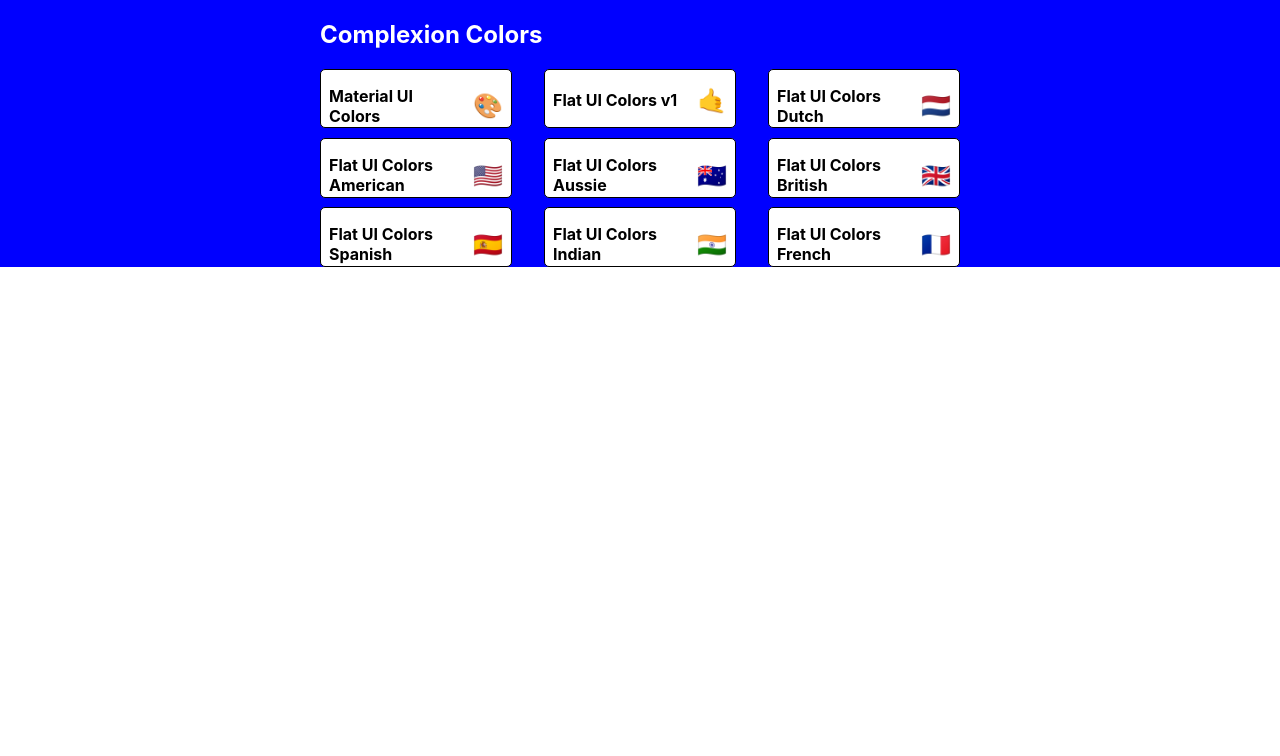
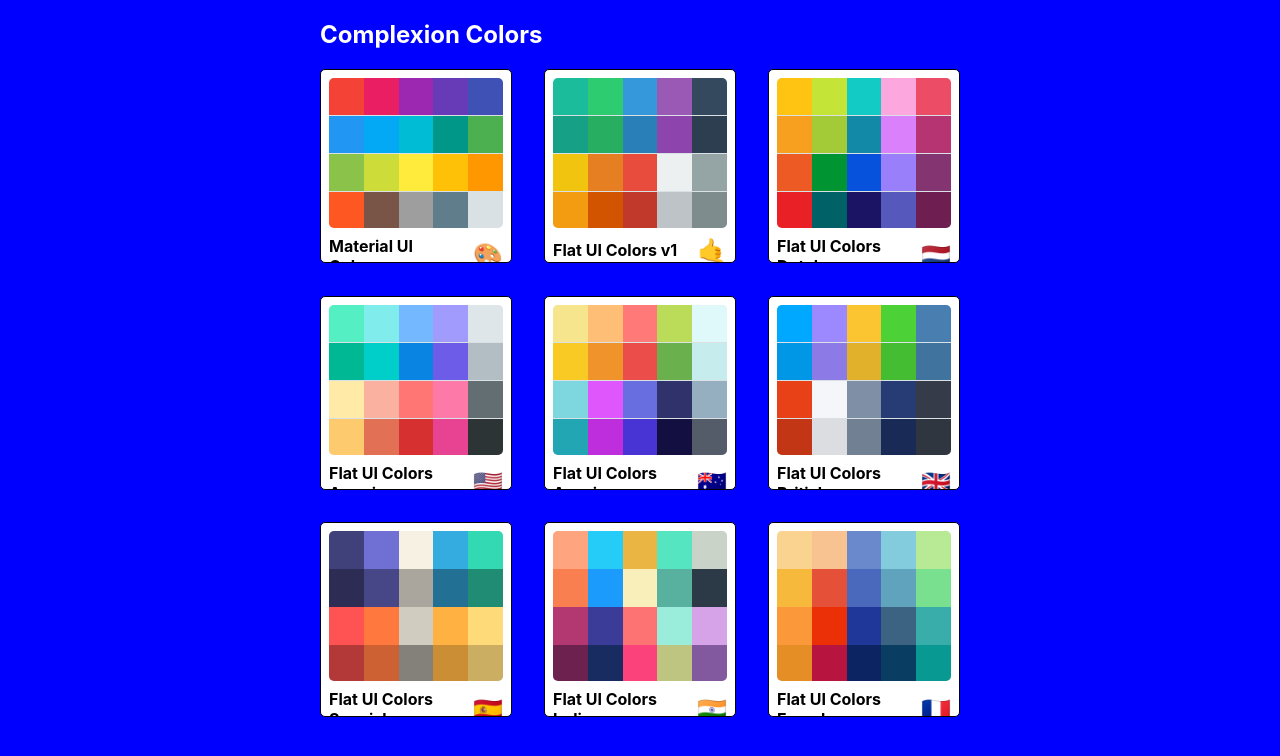
Before and after one commit to carlomunguia/complexion, a React (Create React App) app in the folder complexion/: page / in a window 1280 px wide. Shown: the top 756 px of the page. Built offline with nearby package versions, Linux system fonts and the light colour scheme.

Commit message:
Complexion 11
updated styling MiniPalette component & bringing all color boxes into each palette box correctly

```diff
--- a/complexion/src/MiniPalette.js
+++ b/complexion/src/MiniPalette.js
@@ -1,43 +1,63 @@
-import React from "react";
-import { withStyles } from "@material-ui/styles";
+import React from 'react';
+import { withStyles } from '@material-ui/styles';
 
 const styles = {
   root: {
-    backgroundColor: "white",
-    border: "1px solid black",
-    borderRadius: "5px",
-    padding: "0.5rem",
-    position: "relative",
-    overflow: "hidden",
-    "&:hover": {
-      cursor: "pointer",
+    backgroundColor: 'white',
+    border: '1px solid black',
+    borderRadius: '5px',
+    padding: '0.5rem',
+    position: 'relative',
+    overflow: 'hidden',
+    '&:hover': {
+      cursor: 'pointer',
     },
   },
   colors: {
-    backgroundColor: "grey",
+    backgroundColor: '#dae1e4',
+    height: '150px',
+    width: '100%',
+    borderRadius: '5px',
+    overflow: 'hidden',
   },
   title: {
-    display: "flex",
-    justifyContent: "space-between",
-    alignItems: "center",
-    margin: "0",
-    color: "black",
-    paddingTop: "0.5rem",
-    fontSize: "1rem",
-    position: "relative",
+    display: 'flex',
+    justifyContent: 'space-between',
+    alignItems: 'center',
+    margin: '0',
+    color: 'black',
+    paddingTop: '0.5rem',
+    fontSize: '1rem',
+    position: 'relative',
   },
   emoji: {
-    marginLeft: "0.5rem",
-    fontSize: "1.5rem",
+    marginLeft: '0.5rem',
+    fontSize: '1.5rem',
+  },
+  miniColor: {
+    height: '25%',
+    width: '20%',
+    display: 'inline-block',
+    margin: '0 auto',
+    position: 'relative',
+    marginBottom: '-3.5px',
   },
 };
 
 function MiniPalette(props) {
-  const { classes, paletteName, emoji } = props;
+  const { classes, paletteName, emoji, colors } = props;
+  const miniColorBoxes = colors.map((color) => (
+    <div
+      className={classes.miniColor}
+      style={{ backgroundColor: color.color }}
+      key={color.name}
+    />
+  ));
+
   console.log(classes);
   return (
     <div className={classes.root}>
-      <div className={classes.colors} />
+      <div className={classes.colors}>{miniColorBoxes}</div>
       <h5 className={classes.title}>
         {paletteName} <span className={classes.emoji}>{emoji}</span>
       </h5>
--- a/complexion/src/PaletteList.js
+++ b/complexion/src/PaletteList.js
@@ -1,35 +1,35 @@
-import React, { Component } from "react";
-import MiniPalette from "./MiniPalette";
-import { Link } from "react-router-dom";
-import { withStyles } from "@material-ui/styles";
+import React, { Component } from 'react';
+import MiniPalette from './MiniPalette';
+import { Link } from 'react-router-dom';
+import { withStyles } from '@material-ui/styles';
 
 const styles = {
   root: {
-    backgroundColor: "blue",
-    height: "100%",
-    display: "flex",
-    alignItems: "flex-start",
-    justifyContent: "center",
+    backgroundColor: 'blue',
+    height: '100vh',
+    display: 'flex',
+    alignItems: 'flex-start',
+    justifyContent: 'center',
   },
   container: {
-    width: "50%",
-    display: "flex",
-    alignItems: "flex-start",
-    flexDirection: "column",
-    flexWrap: "wrap",
+    width: '50%',
+    display: 'flex',
+    alignItems: 'flex-start',
+    flexDirection: 'column',
+    flexWrap: 'wrap',
   },
   nav: {
-    display: "flex",
-    width: "100%",
-    justifyContent: "space-between",
-    color: "white",
+    display: 'flex',
+    width: '100%',
+    justifyContent: 'space-between',
+    color: 'white',
   },
   palettes: {
-    boxSizing: "border-box",
-    width: "100%",
-    display: "grid",
-    gridTemplateColumns: "repeat(3, 30%)",
-    gridGap: "5%",
+    boxSizing: 'border-box',
+    width: '100%',
+    display: 'grid',
+    gridTemplateColumns: 'repeat(3, 30%)',
+    gridGap: '5%',
   },
 };
 
```
